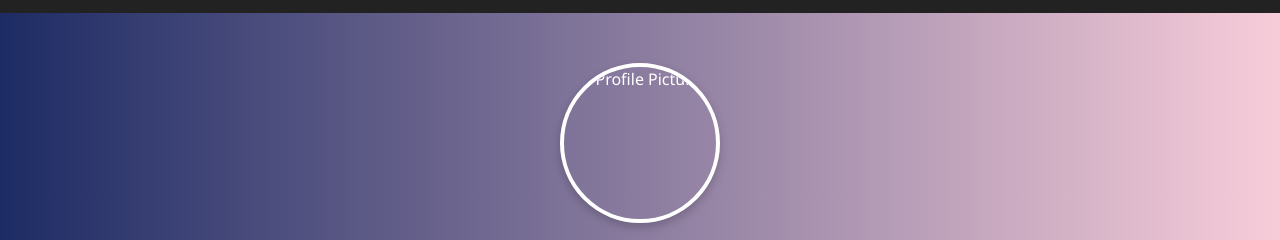
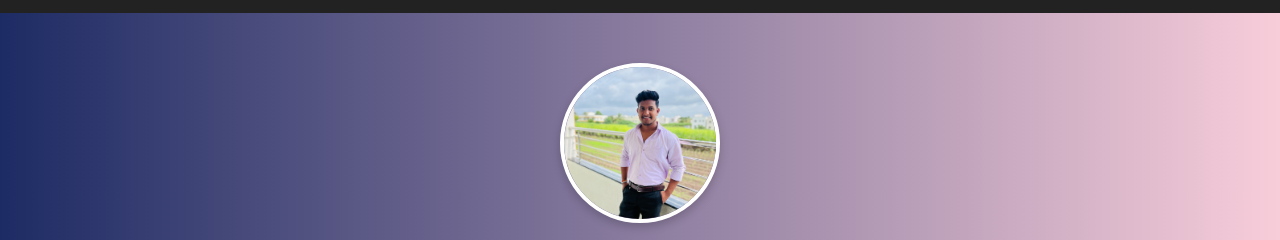
Before and after one commit to prashantrode2725/Personal-Portfolio, a plain HTML site: page index.html in a window 1280 px wide. Shown: the part 57-297 px from the top of the page. Drawn offline with Linux system fonts and the light colour scheme.

Commit message:
Update index.html

```diff
--- a/index.html
+++ b/index.html
@@ -25,7 +25,7 @@
 
   <section id="home" class="home">
   <div class="home-content">
-    <img src="profile.jpg" alt="Profile Picture" class="profile-img" />
+    <img src="prashant-profile.jpg" alt="Profile Picture" class="profile-img" />
     <h1>Hello, I'm <span class="highlight">Prashant Rode</span></h1>
     <p>Web Developer | Programmer | Designer</p>
   </div>
```
